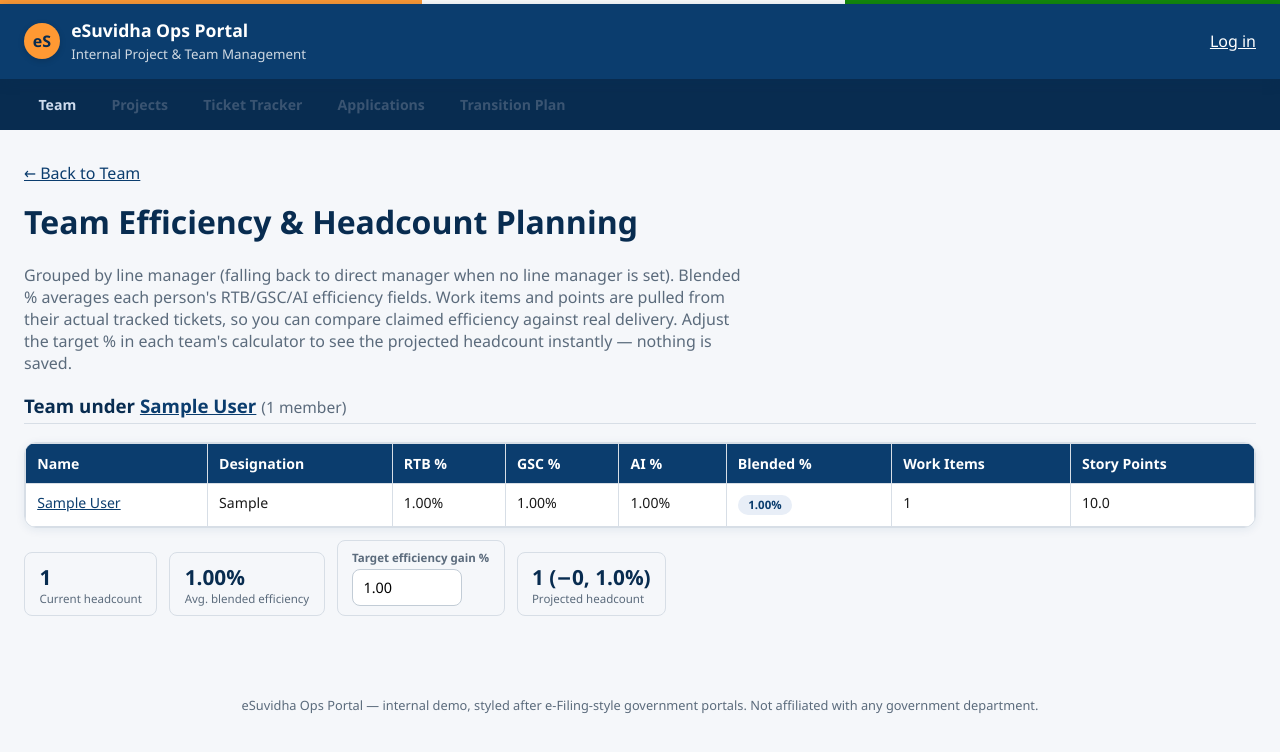
After one commit to bgmaruthi13/pmp, a Django app: page /efficiency/ in a window 1280 px wide. The commit adds this page. Shown: the top 752 px of the page. Run offline with Django 5.2, Linux system fonts and the light colour scheme; tables that the repository leaves empty hold one stand-in row (values such as "Sample post").

Commit message:
Add Team Efficiency & Headcount Planning page
New page (linked from Team) grouping employees by line manager
(falling back to direct manager when unset), each group showing:

- Per person: RTB/GSC/AI efficiency %, a blended % (average of
  whichever of the three are filled in), and their actual work item
  count + story points pulled from WorkItem - so a claimed efficiency
  gain can be checked against real delivery data from Azure DevOps or
  an import, not just taken at face value.
- Per team: current headcount, average blended efficiency, and a
  headcount calculator - a target efficiency % input (defaulting to
  the team average, freely overridable for "given/allocated" targets
  from leadership) that recomputes the projected headcount live via
  JS as you type, with no server round-trip and nothing saved.

Formula: projected = team_size - floor(team_size * pct / 100), floored
at 1 person minimum. Verified the live recalculation in a real browser
(7-person team, 25% target -> correctly shows 6, -1).

Co-Authored-By: Claude Sonnet 5 <noreply@anthropic.com>
Claude-Session: https://claude.ai/code/session_01HMVqrTCQQa4hJJH9HoryFr

```diff
--- a/teams/urls.py
+++ b/teams/urls.py
@@ -4,6 +4,7 @@ from . import views
 
 urlpatterns = [
     path("", views.team_list, name="team-org"),
+    path("efficiency/", views.team_efficiency, name="team-efficiency"),
     path("<int:pk>/edit/", views.employee_edit, name="employee-edit"),
     path("<int:pk>/projects/edit/", views.employee_projects_edit, name="employee-projects-edit"),
     path("<int:pk>/work/", views.employee_work, name="employee-work"),
--- a/teams/views.py
+++ b/teams/views.py
@@ -48,6 +48,57 @@ def team_list(request):
         for employee in employees
     ]
     return render(request, "teams/team_list.html", {"rows": rows})
+
+
+def _blended_efficiency(employee):
+    values = [v for v in [employee.rtb_efficiency, employee.gsc_efficiency, employee.ai_efficiency] if v is not None]
+    if not values:
+        return None
+    return round(sum(values) / len(values), 2)
+
+
+def team_efficiency(request):
+    employees = Employee.objects.select_related("manager", "line_manager").prefetch_related("work_items")
+
+    groups = {}
+    for employee in employees:
+        lead = employee.line_manager or employee.manager
+        key = lead.pk if lead else 0
+        group = groups.setdefault(key, {"manager": lead, "members": []})
+        group["members"].append(employee)
+
+    result_groups = []
+    for group in groups.values():
+        members = group["members"]
+        rows = []
+        blended_values = []
+        for employee in members:
+            items = list(employee.work_items.all())
+            blended = _blended_efficiency(employee)
+            if blended is not None:
+                blended_values.append(blended)
+            rows.append(
+                {
+                    "employee": employee,
+                    "blended": blended,
+                    "item_count": len(items),
+                    "points": sum((i.story_points or 0) for i in items),
+                }
+            )
+        rows.sort(key=lambda r: r["employee"].name)
+        avg_blended = round(sum(blended_values) / len(blended_values), 2) if blended_values else None
+
+        result_groups.append(
+            {
+                "manager": group["manager"],
+                "rows": rows,
+                "team_size": len(members),
+                "avg_blended": avg_blended,
+            }
+        )
+
+    result_groups.sort(key=lambda g: (g["manager"] is None, g["manager"].name if g["manager"] else ""))
+    return render(request, "teams/efficiency.html", {"groups": result_groups})
 
 
 @login_required
--- /dev/null
+++ b/templates/teams/efficiency.html
@@ -0,0 +1,92 @@
+{% extends "base.html" %}
+{% block title %}Team Efficiency & Headcount Planning · eSuvidha Ops Portal{% endblock %}
+{% block content %}
+    <p><a href="{% url 'team-org' %}">&larr; Back to Team</a></p>
+    <h1>Team Efficiency &amp; Headcount Planning</h1>
+    <p style="color:var(--muted);max-width:720px;">
+        Grouped by line manager (falling back to direct manager when no line manager is set).
+        Blended % averages each person's RTB/GSC/AI efficiency fields. Work items and points are
+        pulled from their actual tracked tickets, so you can compare claimed efficiency against
+        real delivery. Adjust the target % in each team's calculator to see the projected headcount
+        instantly &mdash; nothing is saved.
+    </p>
+
+    {% for group in groups %}
+        <div class="org-role">
+            <h3>
+                {% if group.manager %}
+                    Team under <a href="{{ group.manager.get_absolute_url }}">{{ group.manager.name }}</a>
+                {% else %}
+                    Unassigned (no manager or line manager set)
+                {% endif %}
+                <small style="font-weight:400;color:var(--muted);">({{ group.team_size }} member{{ group.team_size|pluralize }})</small>
+            </h3>
+
+            <div class="table-wrap">
+                <table>
+                    <thead>
+                        <tr>
+                            <th>Name</th>
+                            <th>Designation</th>
+                            <th>RTB %</th>
+                            <th>GSC %</th>
+                            <th>AI %</th>
+                            <th>Blended %</th>
+                            <th>Work Items</th>
+                            <th>Story Points</th>
+                        </tr>
+                    </thead>
+                    <tbody>
+                        {% for row in group.rows %}
+                            <tr>
+                                <td><a href="{{ row.employee.get_absolute_url }}">{{ row.employee.name }}</a></td>
+                                <td>{{ row.employee.designation|default:"—" }}</td>
+                                <td>{% if row.employee.rtb_efficiency is not None %}{{ row.employee.rtb_efficiency }}%{% else %}—{% endif %}</td>
+                                <td>{% if row.employee.gsc_efficiency is not None %}{{ row.employee.gsc_efficiency }}%{% else %}—{% endif %}</td>
+                                <td>{% if row.employee.ai_efficiency is not None %}{{ row.employee.ai_efficiency }}%{% else %}—{% endif %}</td>
+                                <td>{% if row.blended is not None %}<span class="pill info">{{ row.blended }}%</span>{% else %}—{% endif %}</td>
+                                <td>{{ row.item_count }}</td>
+                                <td>{{ row.points }}</td>
+                            </tr>
+                        {% endfor %}
+                    </tbody>
+                </table>
+            </div>
+
+            <div class="stat-row" style="align-items:flex-end;">
+                <div class="stat-tile"><div class="stat-value">{{ group.team_size }}</div><div class="stat-label">Current headcount</div></div>
+                <div class="stat-tile"><div class="stat-value">{{ group.avg_blended|default:"—" }}{% if group.avg_blended is not None %}%{% endif %}</div><div class="stat-label">Avg. blended efficiency</div></div>
+                <div class="stat-tile">
+                    <label for="target-{{ forloop.counter }}" style="display:block;font-size:0.72rem;color:var(--muted);margin-bottom:0.2rem;">Target efficiency gain %</label>
+                    <input
+                        type="number" step="0.1" min="0" max="100"
+                        id="target-{{ forloop.counter }}"
+                        value="{{ group.avg_blended|default:0 }}"
+                        style="width:110px;"
+                        oninput="recalcHeadcount({{ group.team_size }}, 'target-{{ forloop.counter }}', 'projected-{{ forloop.counter }}')"
+                    >
+                </div>
+                <div class="stat-tile">
+                    <div class="stat-value" id="projected-{{ forloop.counter }}">{{ group.team_size }}</div>
+                    <div class="stat-label">Projected headcount</div>
+                </div>
+            </div>
+        </div>
+    {% empty %}
+        <p>No team members yet.</p>
+    {% endfor %}
+
+    <script>
+        function recalcHeadcount(teamSize, inputId, outputId) {
+            var pct = parseFloat(document.getElementById(inputId).value);
+            if (isNaN(pct) || pct < 0) { pct = 0; }
+            var reduction = Math.floor(teamSize * pct / 100);
+            var projected = teamSize - reduction;
+            if (teamSize > 0 && projected < 1) { projected = 1; }
+            document.getElementById(outputId).textContent = projected + ' (−' + reduction + ', ' + pct.toFixed(1) + '%)';
+        }
+        {% for group in groups %}
+            recalcHeadcount({{ group.team_size }}, 'target-{{ forloop.counter }}', 'projected-{{ forloop.counter }}');
+        {% endfor %}
+    </script>
+{% endblock %}
```
Also changed, not shown: templates/teams/team_list.html (+6 -3 lines).
